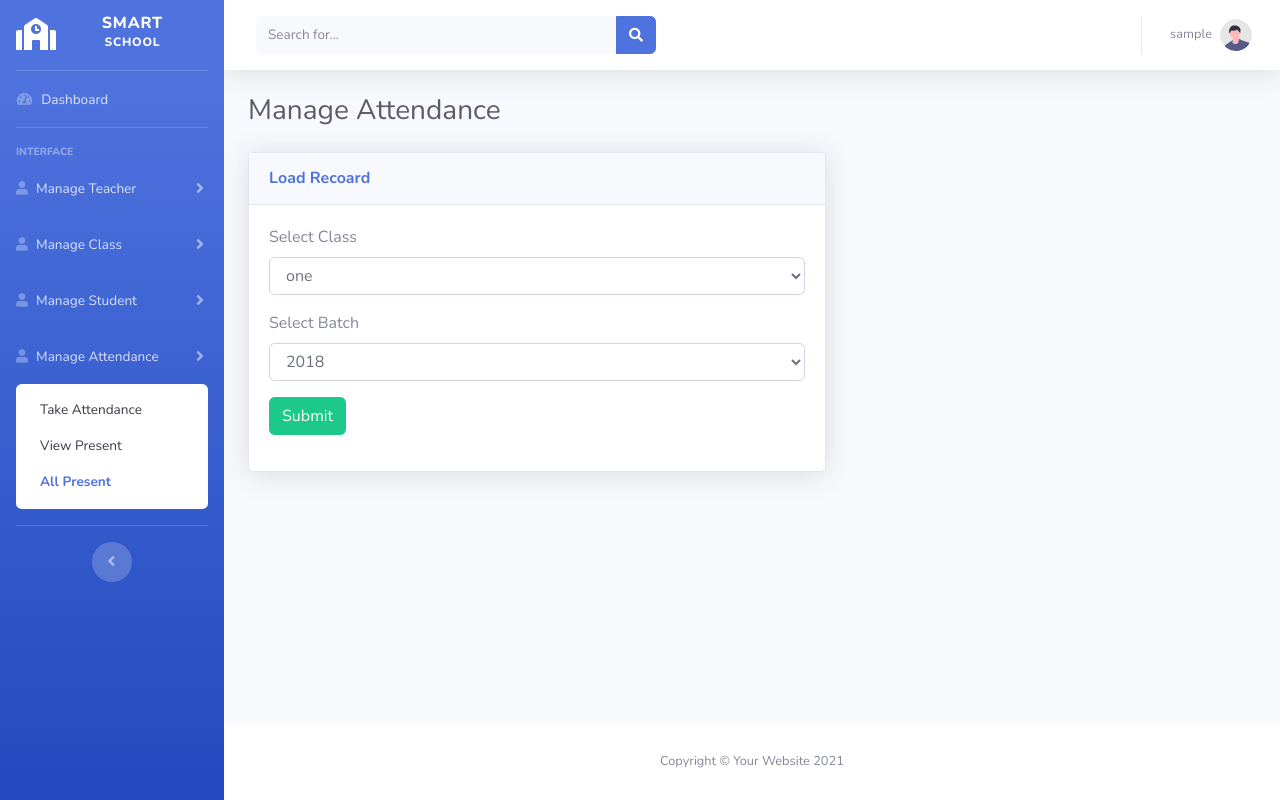
After one commit to DEV-ASHANAUR/attendance-management-system, a PHP site: page /all-present.php in a window 1280 px wide. The commit adds this page. Run offline with PHP 8.4, Linux system fonts and the light colour scheme; the visitor is signed in with stand-in values (Sample User, id 1); data comes from the database, SQL or seed files in the repository; some libraries are stand-ins or nearby versions.

Commit message:
date wise present view done

```diff
--- /dev/null
+++ b/all-present.php
@@ -0,0 +1,160 @@
+<?php
+   $page = "manage_attendance";
+   $sub_page = "all_present";
+   include("header.php");
+   include("main.php");
+   $obj = new Main();
+
+   $batch = $obj->viewBatch();
+   $class = $obj->viewClass();
+   $class_2 = $obj->viewClass();
+   $shuter = false;
+   if(isset($_GET['class_id']) && isset($_GET['batch_id'])){
+       $class_id = $_GET['class_id'];
+       $batch_id = $_GET['batch_id'];
+       $find = $obj->findStudent($batch_id,$class_id);
+       $presntView = $obj->presentView($batch_id,$class_id);
+       $shuter = true;
+   }
+   ?>
+<!-- Begin Page Content -->
+<div class="container-fluid">
+   <!-- Page Heading -->
+   <h1 class="h3 mb-4 text-gray-800">Manage Attendance</h1>
+   <div class="row">
+      <div class="col-md-7">
+         <!-- DataTales Example -->
+         <div class="card shadow mb-4">
+            <div class="card-header py-3">
+               <h6 class="m-0 font-weight-bold text-primary">Load Recoard</h6>
+            </div>
+            <?php
+               if(isset($_SESSION['msg']['addTeacher'])){
+                   ?>
+            <script type="text/javascript">
+               toastr.success("<?php echo Flass_data::show_error();?>");
+            </script>
+            <?php
+               }
+               ?>
+            <?php
+               if(isset($_SESSION['msg']['teacher_error'])){
+                   ?>
+            <script type="text/javascript">
+               toastr.error("<?php echo Flass_data::show_error();?>");
+            </script>
+            <?php
+               }
+               ?>
+            <div class="card-body">
+               <form action="#" method="GET">
+                  <div class="form-group">
+                     <label for="batch">Select Class</label>
+                     <select name="class_id" class="form-control" id="batch" required>
+                        <?php
+                           if($class->num_rows>0){
+                               while($cal = $class->fetch_object()){
+                                   ?>
+                        <option value="<?php echo $cal->class_id; ?>"><?php echo $cal->class_name; ?></option>
+                        <?php
+                           }
+                           }
+                           ?>
+                     </select>
+                  </div>
+                  <div class="form-group">
+                     <label for="">Select Batch</label>
+                     <select name="batch_id" class="form-control" id="class" required>
+                        <?php
+                           if($batch->num_rows>0){
+                               while($bat = $batch->fetch_object()){
+                                   ?>
+                        <option value="<?php echo $bat->batch_id; ?>"><?php echo $bat->batch_id; ?></option>
+                        <?php
+                           }
+                           }
+                           ?>
+                     </select>
+                  </div>
+                  <div class="form-group">
+                     <input type="submit" class="btn btn-success"  />
+                  </div>
+               </form>
+            </div>
+         </div>
+      </div>
+   </div>
+   <?php
+      if($shuter == true){
+          ?>
+   <div class="row">
+      <div class="col-md-12">
+         <!-- DataTales Example -->
+         <div class="card shadow mb-4">
+            <div class="card-header py-3 text-primary">
+               <h6 class="m-0 font-weight-bold">View Attendance (<?php echo $find->num_rows; ?>) </h6>
+               <h6 class="mt-1">
+                  Class :
+                  <?php
+                     if($class_2->num_rows > 0){
+                         while($call = $class_2->fetch_object()){
+                             if($call->class_id == $class_id){
+                                 echo $call->class_name;
+                             }
+                         }
+                     }
+                     ?>
+               </h6>
+               <h6>Batch : <?php echo $batch_id; ?></h6>
+            </div>
+            <div class="card-body">
+               <div class="table-responsive">
+               <table class="table table-bordered text-center" id="dataTable" width="100%" cellspacing="0">
+                     <thead>
+                        <tr>
+                           <th>Date of Present</th>
+                           <th>Total Present</th>
+                           <th>Action</th>
+                        </tr>
+                     </thead>
+                     <tfoot>
+                        <tr>
+                           <th>Date of Present</th>
+                           <th>Total Present</th>
+                           <th>Action</th>
+                        </tr>
+                     </tfoot>
+                     <tbody>
+
+                        <?php
+                           if($presntView->num_rows > 0){
+                                 while($row = $presntView->fetch_object()){
+                                    ?>
+                                       <tr>
+                                             <td><?php echo $row->p_date; ?></td>
+                                             <td><?php echo $row->present; ?></td>
+                                             <td>
+                                                <a href="take-attandence.php?class_id=<?php echo $row->class_id; ?>&batch_id=<?php echo $row->batch_id; ?>&date=<?php echo $row->p_date; ?>" class="btn btn-sm btn-primary">Update</a>
+                                                <a onclick="javascript: return confirm('Are You Sure You Want To Delete This Data?');" href="present-delete.php?id=<?php echo $row->p_id;?>" class="btn btn-sm btn-danger">Delete</a>
+                                             </td>
+                                       </tr>
+                                    <?php
+                                 }
+                           }
+                        ?>
+                     </tbody>
+                  </table>
+               </div>
+            </div>
+         </div>
+      </div>
+   </div>
+   <?php
+      }
+
+      ?>
+</div>
+<!-- /.container-fluid -->
+<?php
+   include("footer.php");
+   ?>
--- a/header.php
+++ b/header.php
@@ -131,6 +131,8 @@ if(!isset($_SESSION['user_id'])){
                         <a class="collapse-item <?php if($sub_page == 'view_attendance'){echo 'active';}?>" href="take-attandence.php">Take Attendance</a>
 
                         <a class="collapse-item <?php if($sub_page == 'view_present'){echo 'active';}?>" href="view-present.php">View Present</a>
+
+                        <a class="collapse-item <?php if($sub_page == 'all_present'){echo 'active';}?>" href="all-present.php">All Present</a>
                     </div>
                 </div>
             </li>
--- a/main.php
+++ b/main.php
@@ -222,6 +222,18 @@
                 return false;
             }
         }
+        //presentDelete
+        public function presentDelete($id){
+            $id =$id;
+            $this->sql = "DELETE FROM `present` WHERE p_id = '$id'";
+            $this->result = $this->con->query($this->sql);
+            if($this->result){
+                return true;
+            }else{
+                return false;
+            }
+        }
+
 
     }
 
```
Also changed, not shown: present-delete.php (added, +14 -0 lines).
